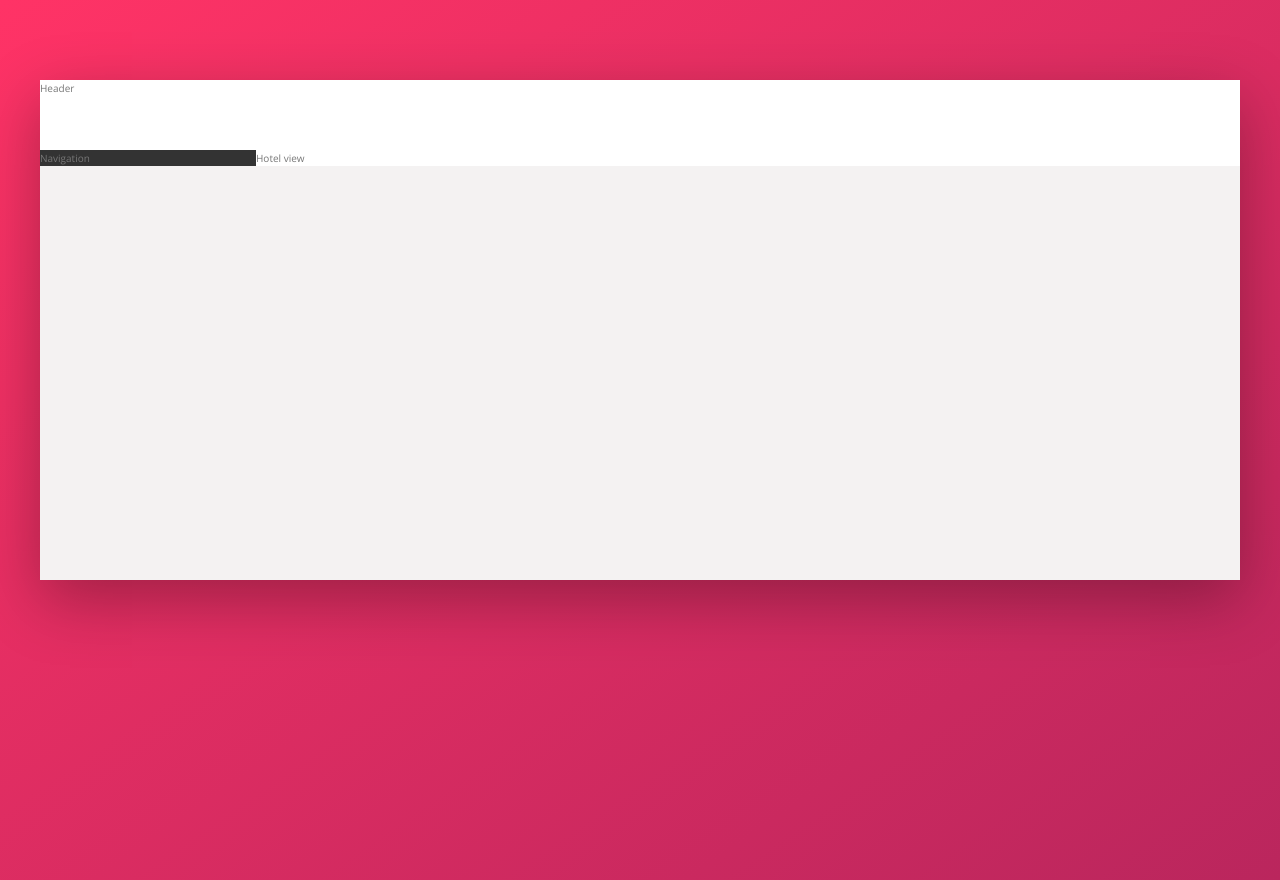
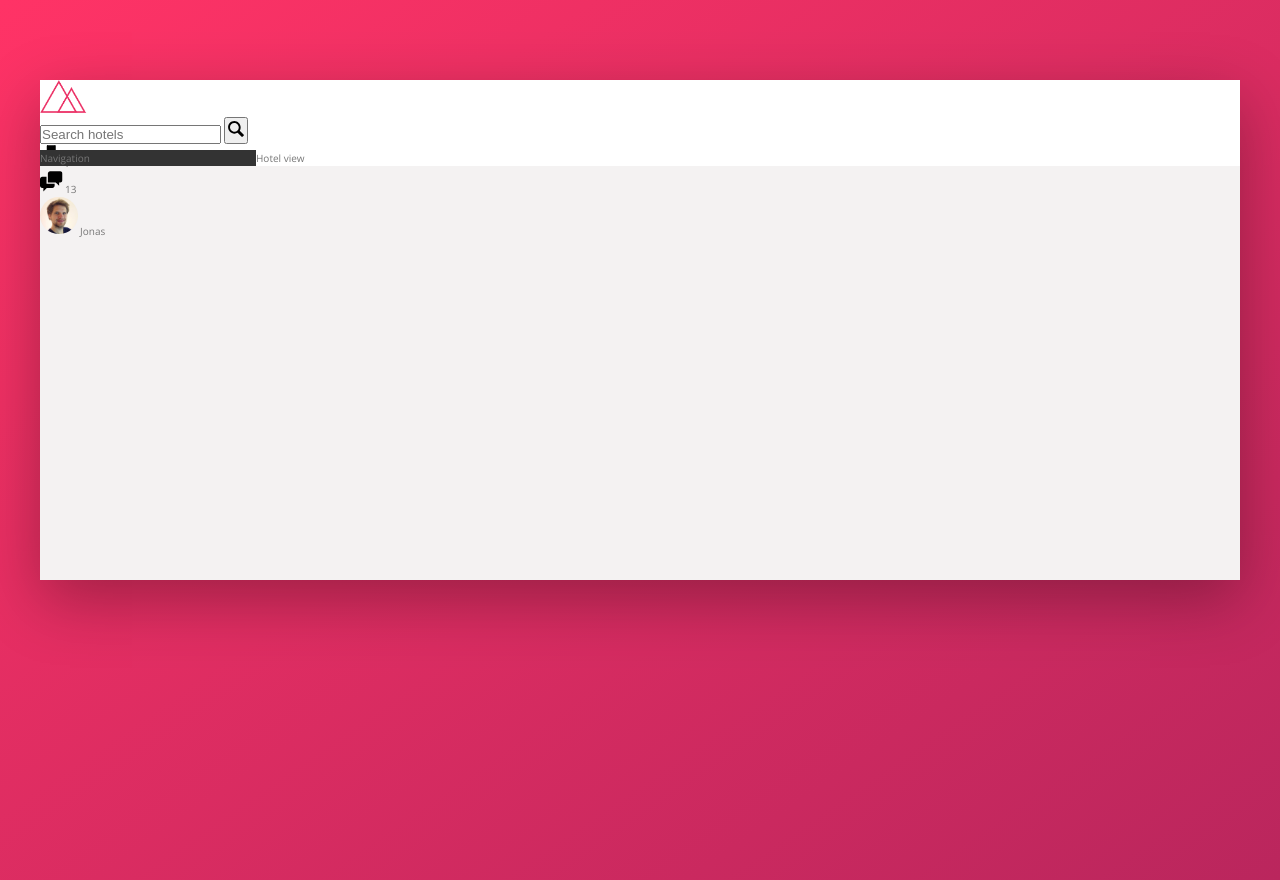
Before and after one commit to andras-szesztai/Trillo, a website: page index.html in a window 1280 px wide. Drawn offline with nearby package versions, Linux system fonts and the light colour scheme.

Commit message:
user nav setup

```diff
--- a/index.html
+++ b/index.html
@@ -13,7 +13,36 @@
     <body>
         <div class="container">
             <header class="header">
-                Header
+                <img src="img/logo.png" alt="trillo logo" class="logo">
+                <form action="#" class="search">
+                    <input type="text" class="search__input" placeholder="Search hotels">
+                    <button class="search__button">
+                        <svg class="search__icon">
+                            <use xlink:href="img/sprite.svg#icon-magnifying-glass"></use>
+                        </svg>
+                    </button>
+                </form>
+
+                <nav class="user-nav">
+                    <div class="user-nav__icon-box">
+                        <svg class="user-nav__icon">
+                            <use xlink:href="img/sprite.svg#icon-bookmark"></use>
+                        </svg>
+                        <span class="user-nav__notification">7</span>
+                    </div>
+
+                    <div class="user-nav__icon-box">
+                        <svg class="user-nav__icon">
+                            <use xlink:href="img/sprite.svg#icon-chat"></use>
+                        </svg>
+                        <span class="user-nav__notification">13</span>
+                    </div>
+
+                    <div class="user-nav__user">
+                        <img src="img/user.jpg" alt="User photo" class="user-nav__user-photo">
+                        <span class="user-nav__user-name">Jonas</span>
+                    </div>
+                </nav>
             </header>
             <div class="content">
                 <nav class="sidebar">
--- a/sass/_components.scss
+++ b/sass/_components.scss
@@ -0,0 +1,48 @@
+
+
+.logo {
+    height: 3.25rem;
+}
+
+.search {
+
+    &__input {
+
+    }
+
+    &__button {
+
+    }
+
+    &__icon {
+        height: 2rem;
+        width: 2rem;
+    }
+
+}
+
+.user-nav {
+    &__icon-box {
+
+    }
+
+    &__icon {
+        height: 2.25rem;
+        width: 2.25rem;
+    }
+
+    &__notification {
+
+    }
+
+    &__user-photo {
+        height: 3.75rem;
+        border-radius: 100%;
+    }
+
+    &__user-name {
+
+    }
+
+
+}
```
Also changed, not shown: css/style.css.
